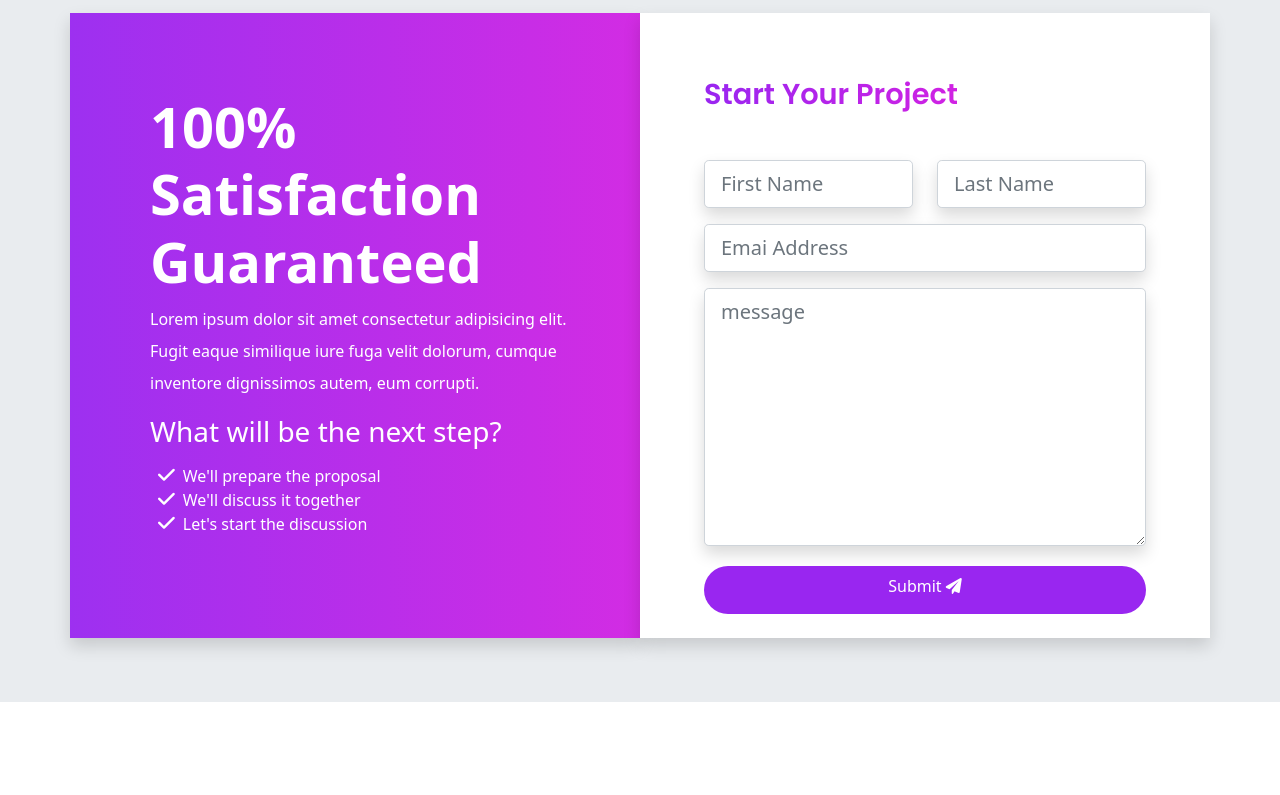
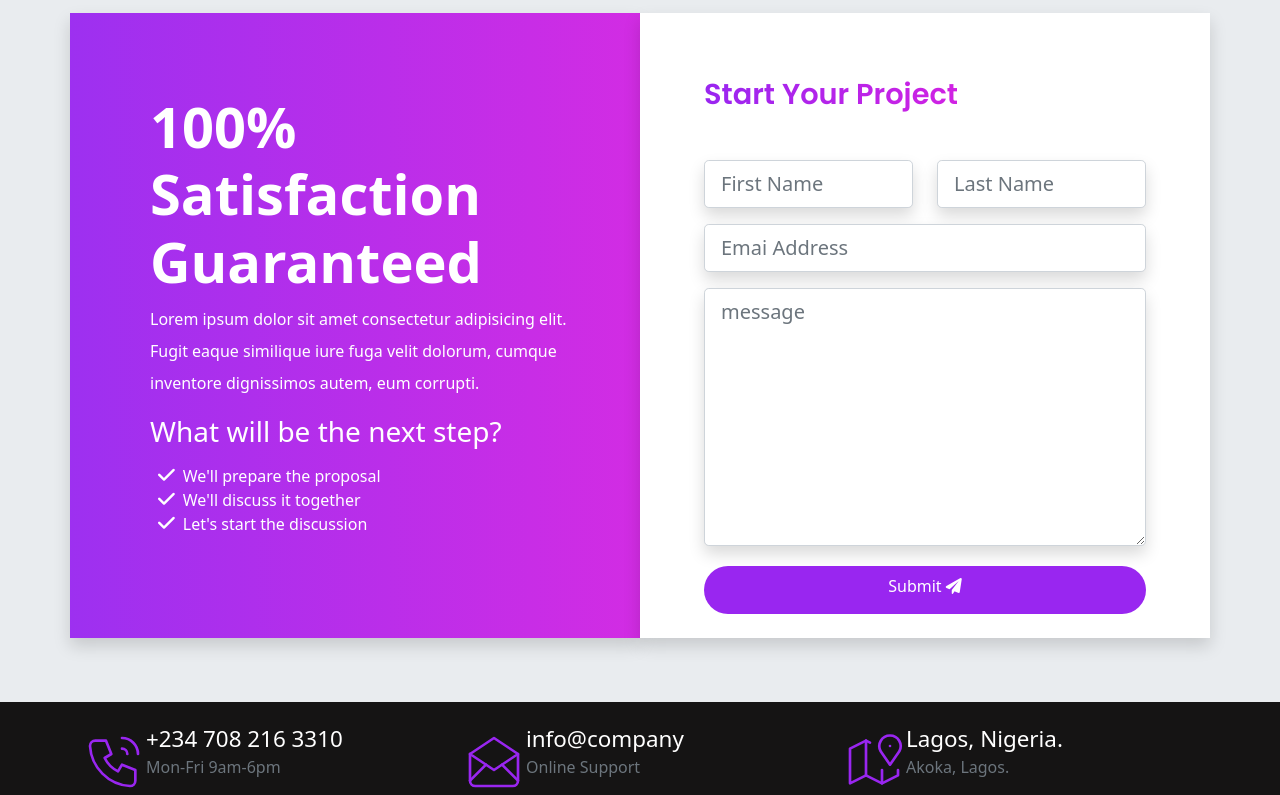
Before and after one commit to olaide-hok/Bootstrap-5-and-SASS, a website: page index.html in a window 1280 px wide. Shown: the part 6466-7261 px from the top of the page. Before the commit the page ends 7168 px from the top, so only its background shows below. Drawn offline with Linux system fonts and the light colour scheme.

Commit message:
Start footer Section.
Create contact section.

Set footer theme color variable in custom partial sass file.

Complete contact box class styling.

```diff
--- a/index.html
+++ b/index.html
@@ -699,6 +699,62 @@
     </div>
   </section>
 
+  <!-- Start of Footer Section -->
+  <footer class="footer">
+    <div class="container">
+      <div class="row">
+        <!-- Phone Content -->
+        <div class="col-md-4 col-lg-4 contact-box pt-1 d-md-block d-lg-flex d-flex">
+          <div class="contact-box__icon">
+            <svg xmlns="http://www.w3.org/2000/svg" class="icon icon-tabler icon-tabler-phone-call" viewBox="0 0 24 24" stroke-width="1" fill="none" stroke-linecap="round" stroke-linejoin="round">
+              <path stroke="none" d="M0 0h24v24H0z" fill="none"/>
+              <path d="M5 4h4l2 5l-2.5 1.5a11 11 0 0 0 5 5l1.5 -2.5l5 2v4a2 2 0 0 1 -2 2a16 16 0 0 1 -15 -15a2 2 0 0 1 2 -2" />
+              <path d="M15 7a2 2 0 0 1 2 2" />
+              <path d="M15 3a6 6 0 0 1 6 6" />
+            </svg>
+          </div>
+          <contact-box__info>
+            <a href="" class="contact-box__info--title">+234 708 216 3310</a>
+            <p class="contact-box__info--subtitle">Mon-Fri 9am-6pm</p>
+          </contact-box__info>
+        </div>
+        <!-- Email Content -->
+        <div class="col-md-4 col-lg-4 contact-box pt-1 d-md-block d-lg-flex d-flex">
+          <div class="contact-box__icon">
+            <svg xmlns="http://www.w3.org/2000/svg" class="icon icon-tabler icon-tabler-mail-opened" viewBox="0 0 24 24" stroke-width="1" fill="none" stroke-linecap="round" stroke-linejoin="round">
+              <path stroke="none" d="M0 0h24v24H0z" fill="none"/>
+              <polyline points="3 9 12 15 21 9 12 3 3 9" />
+              <path d="M21 9v10a2 2 0 0 1 -2 2h-14a2 2 0 0 1 -2 -2v-10" />
+              <line x1="3" y1="19" x2="9" y2="13" />
+              <line x1="15" y1="13" x2="21" y2="19" />
+            </svg>
+          </div>
+          <contact-box__info>
+            <a href="" class="contact-box__info--title">info@company</a>
+            <p class="contact-box__info--subtitle">Online Support</p>
+          </contact-box__info>
+        </div>
+        <!-- Location Content -->
+        <div class="col-md-4 col-lg-4 contact-box pt-1 d-md-block d-lg-flex d-flex">
+          <div class="contact-box__icon">
+            <svg xmlns="http://www.w3.org/2000/svg" class="icon icon-tabler icon-tabler-map-2" viewBox="0 0 24 24" stroke-width="1" fill="none" stroke-linecap="round" stroke-linejoin="round">
+              <path stroke="none" d="M0 0h24v24H0z" fill="none"/>
+              <line x1="18" y1="6" x2="18" y2="6.01" />
+              <path d="M18 13l-3.5 -5a4 4 0 1 1 7 0l-3.5 5" />
+              <polyline points="10.5 4.75 9 4 3 7 3 20 9 17 15 20 21 17 21 15" />
+              <line x1="9" y1="4" x2="9" y2="17" />
+              <line x1="15" y1="15" x2="15" y2="20" />
+            </svg>
+          </div>
+          <contact-box__info>
+            <a href="" class="contact-box__info--title">Lagos, Nigeria.</a>
+            <p class="contact-box__info--subtitle">Akoka, Lagos.</p>
+          </contact-box__info>
+        </div>
+      </div>
+    </div>
+  </footer>
+
   <script src="assets/js/bootstrap.bundle.js"></script>
   <script src="assets/vendors/js/glightbox.min.js"></script>
   <script type="text/javascript">
--- a/scss/_custom.scss
+++ b/scss/_custom.scss
@@ -2,6 +2,7 @@
 $purple-dark:  #9926f0;
 $purple-light:  #bb6ef5;
 $pink:    #d122e3;
+$footer: #151414;
 
 // White and Gray Colors
 $white:    #fff;
--- a/scss/sections/_footer.scss
+++ b/scss/sections/_footer.scss
@@ -0,0 +1,48 @@
+@use '../custom' as *;
+@use '../components/mixins' as *;
+
+.footer {
+    padding-top: 1rem;
+    background-color: $footer;
+}
+
+// Contact Box Style
+
+.contact-box {
+    position: relative;
+
+    &__icon {
+        width: 2rem;
+        stroke: $primary;
+        padding-top: 0.5rem;
+
+        @include media-breakpoint-up(sm) {
+            width: 4rem;
+        }
+    }
+
+    &__info {
+        padding: 0.4rem;
+        font-weight: 600;
+
+        &--title {
+            font-size: 1rem;
+            color: $white;
+            text-decoration: none;
+
+            @include media-breakpoint-up(sm) {
+                font-size: 1.4rem;
+            }
+        }
+
+        &--subtitle {
+            font-size: 0.8rem;
+            color: $gray-600;
+            text-decoration: none;
+
+            @include media-breakpoint-up(sm) {
+                font-size: 1rem;
+            }
+        }
+    }
+}
```
Also changed, not shown: assets/css/style.css.
